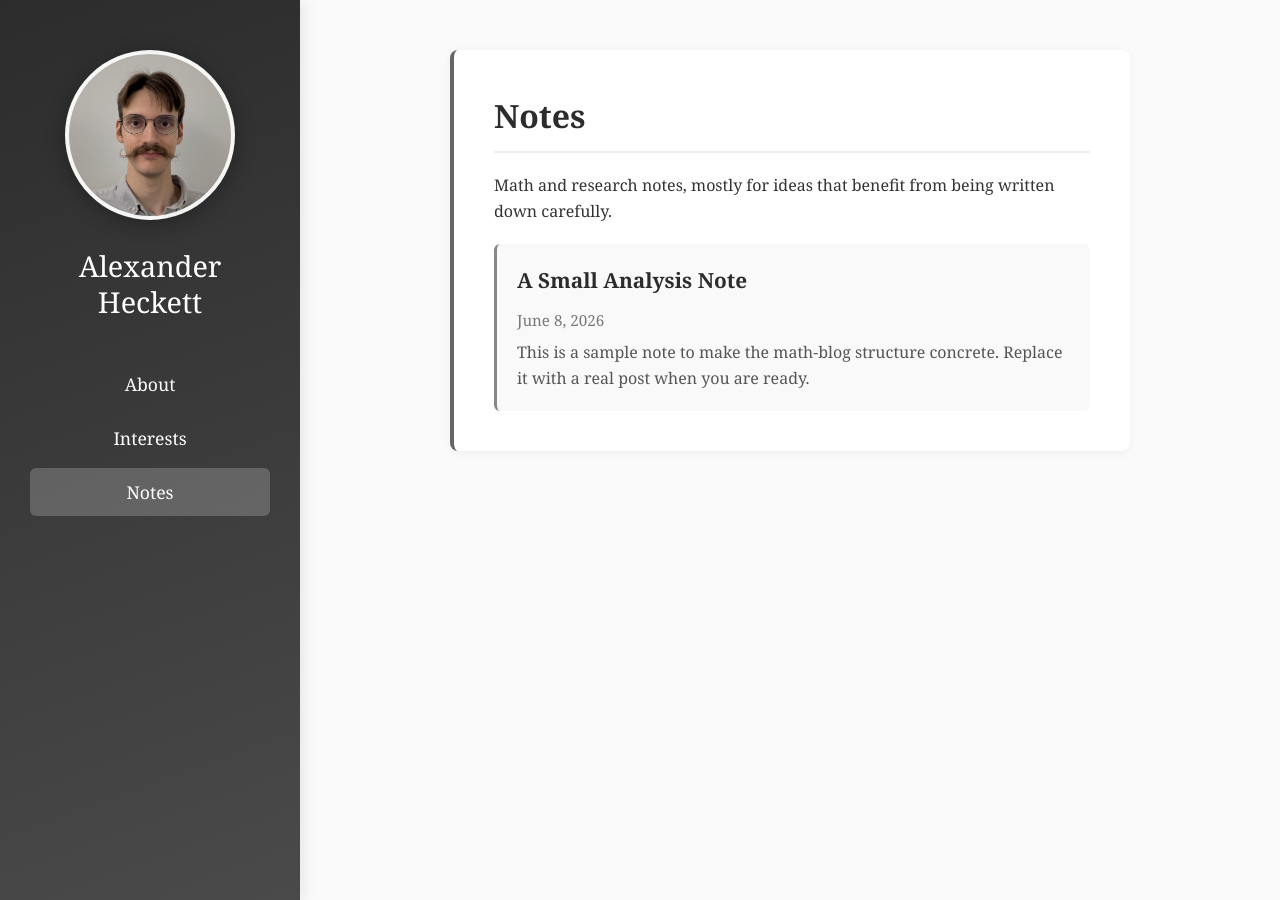
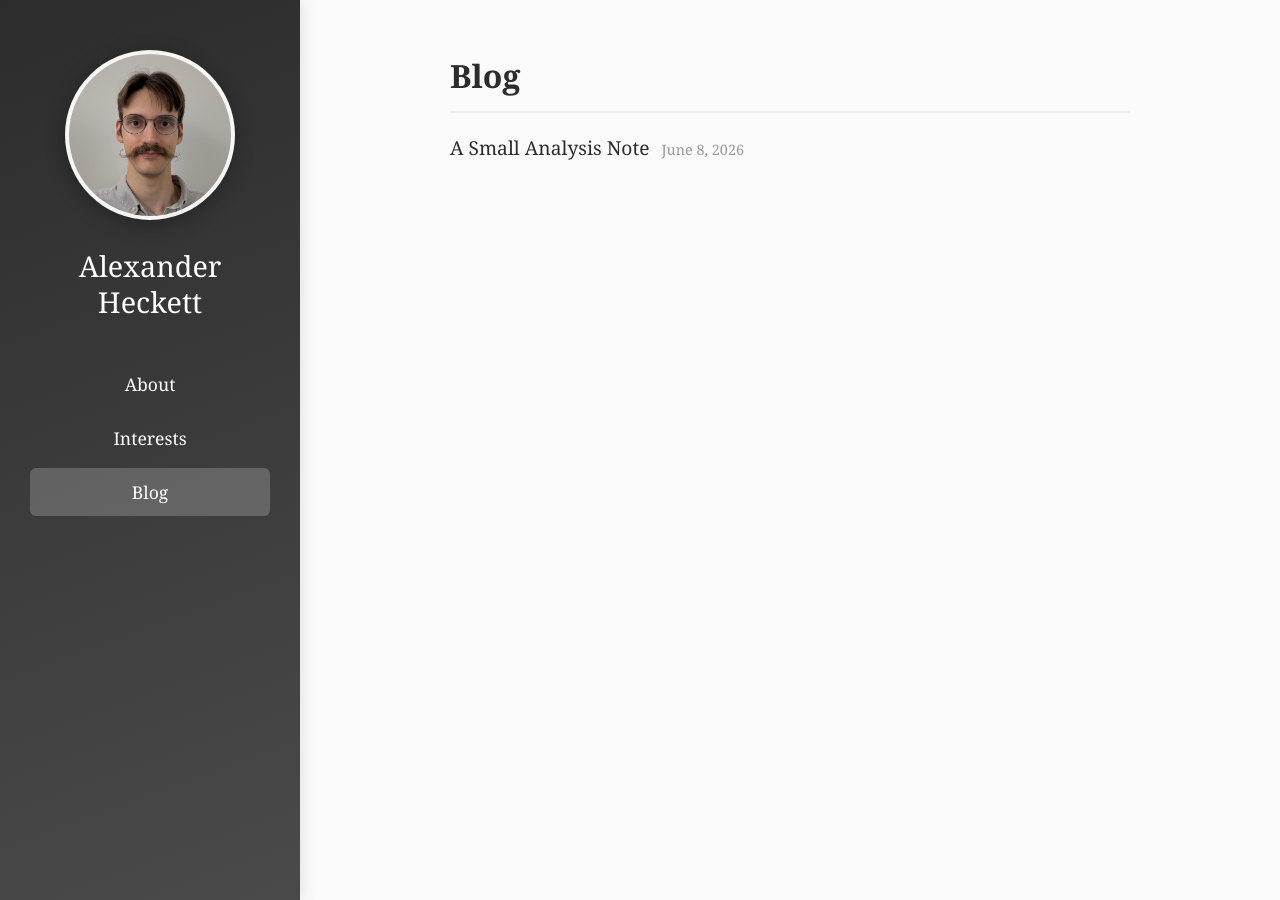
Before and after one commit to bushwallyta271828/bushwallyta271828.github.io, a Jekyll site: the page built from blog/index.html, in a window 1280 px wide. Built offline with Jekyll 4.4.1, drawn with Linux system fonts in a browser that asks for light colours.

Commit message:
Changed styling things

```diff
--- a/_layouts/default.html
+++ b/_layouts/default.html
@@ -32,7 +32,7 @@
                     <ul>
                         <li><a class="{% if page.url == '/' %}active{% endif %}" href="{{ '/' | relative_url }}">About</a></li>
                         <li><a class="{% if page.url contains '/interests' %}active{% endif %}" href="{{ '/interests/' | relative_url }}">Interests</a></li>
-                        <li><a class="{% if page.url contains '/blog' or page.url contains '/notes' %}active{% endif %}" href="{{ '/blog/' | relative_url }}">Notes</a></li>
+                        <li><a class="{% if page.url contains '/blog' or page.url contains '/notes' %}active{% endif %}" href="{{ '/blog/' | relative_url }}">Blog</a></li>
                     </ul>
                 </nav>
             </div>
--- a/assets/css/main.css
+++ b/assets/css/main.css
@@ -119,11 +119,6 @@ main {
 section,
 .post {
     margin-bottom: 40px;
-    padding: 40px;
-    background: white;
-    border-radius: 8px;
-    box-shadow: 0 2px 10px rgba(0,0,0,0.05);
-    border-left: 4px solid #666;
 }
 
 h2 {
@@ -204,34 +199,30 @@ a:hover {
 
 .post-list {
     margin-top: 20px;
+    list-style: none;
 }
 
-.post-list-item {
-    padding: 20px;
-    background: #f9f9f9;
-    border-radius: 6px;
-    border-left: 3px solid #888;
+.post-list li {
+    font-size: 1.2em;
 }
 
-.post-list-item + .post-list-item {
-    margin-top: 20px;
+.post-list li + li {
+    margin-top: 12px;
 }
 
-.post-list-item h3 {
-    margin-top: 0;
-}
-
-.post-list-item h3 a {
+.post-list li a {
     color: #2c2c2c;
     text-decoration: none;
 }
 
-.post-list-item h3 a:hover {
+.post-list li a:hover {
     text-decoration: underline;
 }
 
-.post-excerpt {
-    color: #555;
+.post-list-date {
+    margin-left: 12px;
+    color: #999;
+    font-size: 0.75em;
 }
 
 /* ---- Responsive: stack sidebar on top for narrow screens ---- */
@@ -278,9 +269,4 @@ a:hover {
     .main-inner {
         padding: 0 16px;
     }
-
-    section,
-    .post {
-        padding: 25px;
-    }
 }
--- a/blog/index.html
+++ b/blog/index.html
@@ -1,23 +1,16 @@
 ---
 layout: default
-title: Notes
+title: Blog
 ---
 
 <section>
-    <h2>Notes</h2>
-    <p>Math and research notes, mostly for ideas that benefit from being written down carefully.</p>
+    <h2>Blog</h2>
 
-    <div class="post-list">
+    <ul class="post-list">
         {% for post in site.posts %}
-        <article class="post-list-item">
-            <h3><a href="{{ post.url | relative_url }}">{{ post.title }}</a></h3>
-            <p class="post-date">{{ post.date | date: "%B %-d, %Y" }}</p>
-            {% if post.excerpt %}
-            <div class="post-excerpt">{{ post.excerpt }}</div>
-            {% endif %}
-        </article>
+        <li><a href="{{ post.url | relative_url }}">{{ post.title }}</a><span class="post-list-date">{{ post.date | date: "%B %-d, %Y" }}</span></li>
         {% else %}
-        <p>No notes yet.</p>
+        <li>No posts yet.</li>
         {% endfor %}
-    </div>
+    </ul>
 </section>
```
